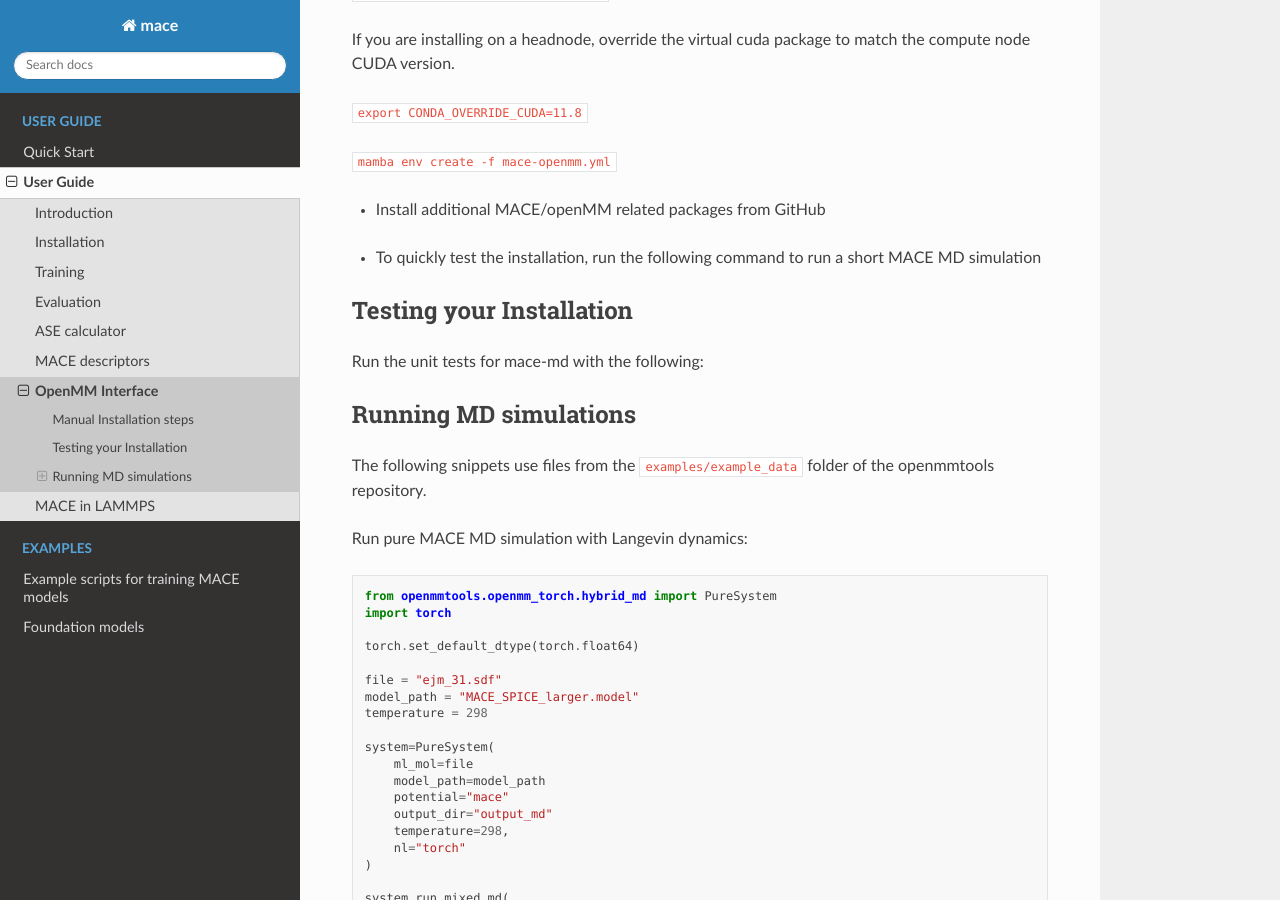
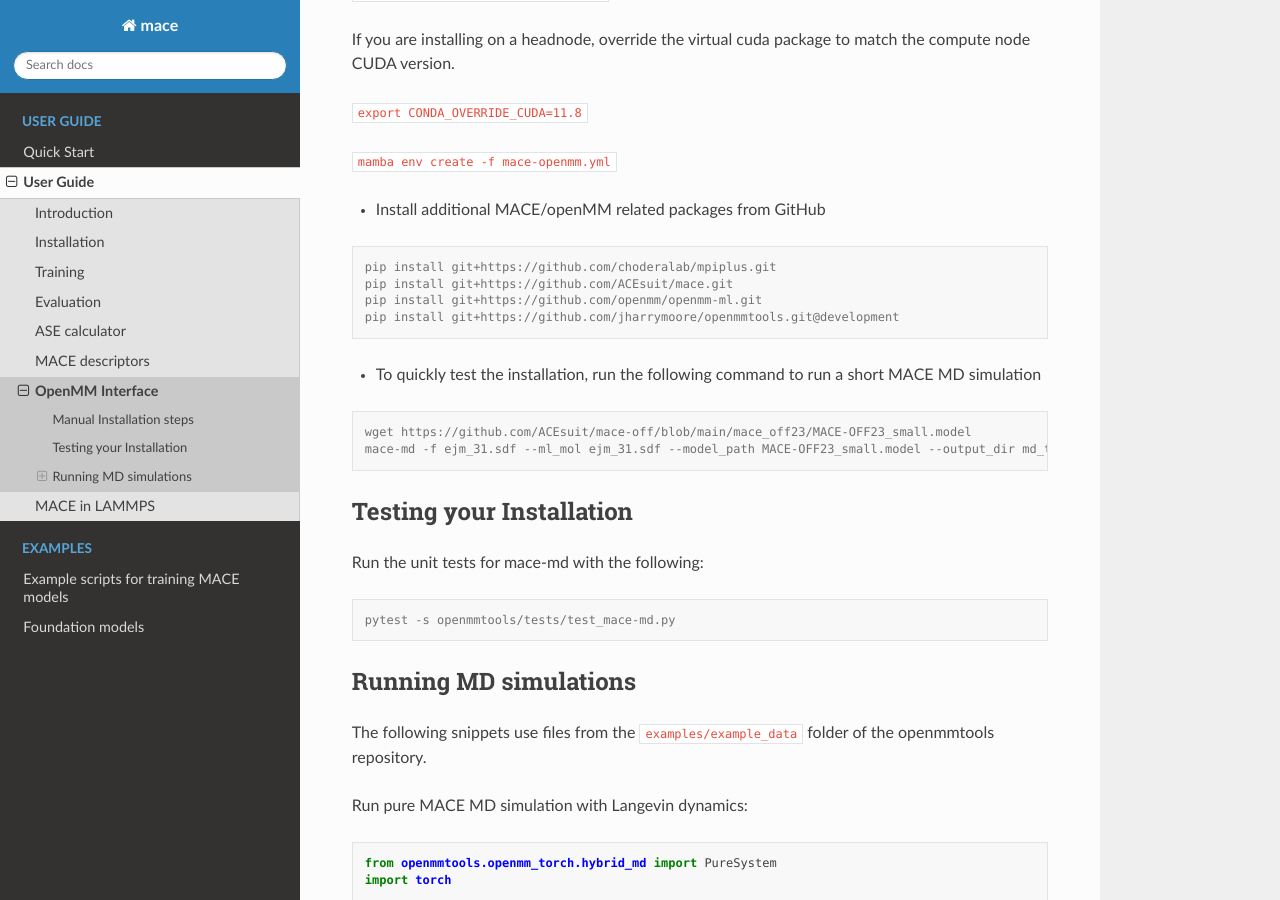
Before and after one commit to ACEsuit/mace, a Sphinx documentation site: the page built from docs/guide/openmm.rst, in a window 1280 px wide and 900 px high, scrolled down 381 px. Built offline with Sphinx 7.4.7 and the Read the Docs theme 2.0.0, drawn with Linux system fonts in a browser that asks for light colours; pages that are not in the unit, such as notebooks, are missing from menus; some of the changed text lies outside the part shown.

Commit message:
fix formatting, update install instructions

```diff
--- a/docs/guide/openmm.rst
+++ b/docs/guide/openmm.rst
@@ -20,15 +20,19 @@
 ``mamba env create -f mace-openmm.yml``
 
 - Install additional MACE/openMM related packages from GitHub
-.. code-block:: bash
+
+.. code-block:: console
+
   pip install git+https://github.com/choderalab/mpiplus.git
   pip install git+https://github.com/ACEsuit/mace.git
-  pip install git+https://github.com/jharrymoore/openmm-ml.git@mace
+  pip install git+https://github.com/openmm/openmm-ml.git
   pip install git+https://github.com/jharrymoore/openmmtools.git@development
 
 
 - To quickly test the installation, run the following command to run a short MACE MD simulation
-.. code-block:: bash
+
+.. code-block:: console
+
   wget https://github.com/ACEsuit/mace-off/blob/main/mace_off23/MACE-OFF23_small.model
   mace-md -f ejm_31.sdf --ml_mol ejm_31.sdf --model_path MACE-OFF23_small.model --output_dir md_test --nl torch_nl --steps 1000 --minimiser ase --dtype float64 --remove_cmm --unwrap
 
@@ -37,7 +41,8 @@
 
 Run the unit tests for mace-md with the following:
 
-.. code-block:: bash
+.. code-block:: console
+
   pytest -s openmmtools/tests/test_mace-md.py
 
 
@@ -154,7 +159,8 @@
 
 Whilst it is possible to run a plain MD trajectory like this, this setup is particularly useful for computing free energy corrections from the full MM to the ML/MM hamiltonian.  By specifying ``--run_type repex``, a replica exchange simulation will be performed, in which each intermediate state has a fractional contribution of the MM and ML components for the small molecule.  The full command to run a replica exchange job looks like this
 
-.. code-block:: bash
+.. code-block:: console
+
   mace-md -f complex.pdb --ml_mol ligand.sdf --run_type repex --replicas 8 --output_dir ./repex_output --steps 1000 --model_path /path/to/my-mace.model
 
 This will run 1 ns (1000 x 1 ps MCMC swap attempts), writing all information required to analyse the simulation and compute free energy corrections to the output dir.
```
